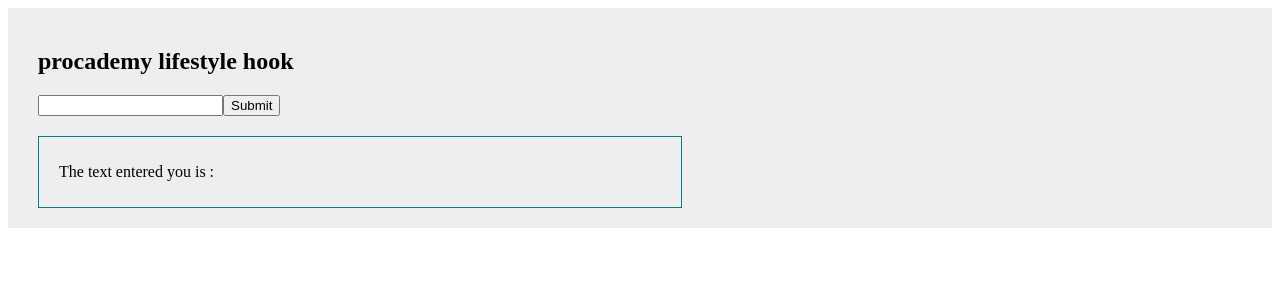
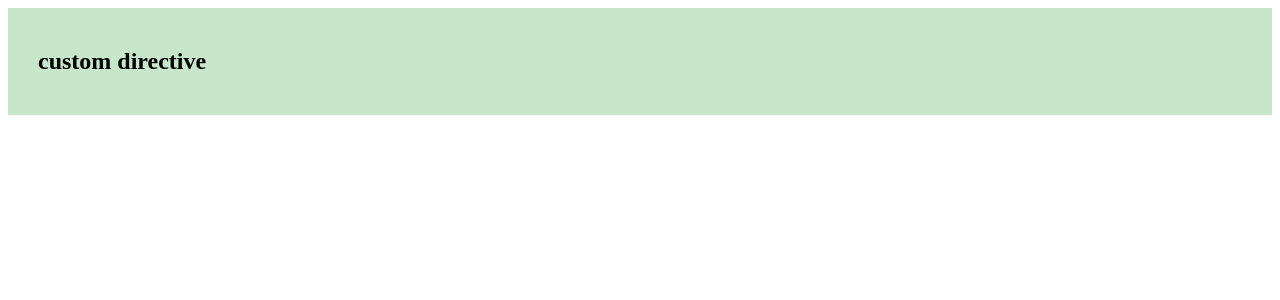
Before and after one commit to monayemhossain90/angular-procademy, an Angular app: page / in a window 1280 px wide. Shown: the top 300 px of the page. Built offline with nearby package versions, Linux system fonts and the light colour scheme.

Commit message:
custom attribute directive t-34

```diff
--- a/src/app/app.component.html
+++ b/src/app/app.component.html
@@ -1,7 +1,3 @@
-<div class="container">
-    <h2> {{title }} lifestyle hook</h2>
-    <input type="text" #input>
-    <button (click)="onSubmit(input)">Submit</button>
-
-    <app-lifestyle-hook [value] = "inputText"></app-lifestyle-hook>
+<div class="container" setBackground>
+   <h2>custom directive</h2>
 </div>
--- /dev/null
+++ b/src/app/customDirective/setBackground.directive.ts
@@ -0,0 +1,18 @@
+import { Directive, ElementRef } from "@angular/core";
+
+@Directive({
+    selector:'[setBackground]'
+})
+
+export class setBackgroundDirective{
+    // private element: ElementRef;
+
+        constructor( private element:ElementRef){
+            this.element = element
+                // element.nativeElement.style.backgroundColor = '#C8E6C9';
+        }
+
+        ngOnInit(){
+            this.element.nativeElement.style.backgroundColor = '#C8E6C9';
+        }
+}
--- a/src/app/lifestyle-hook/lifestyle-hook.component.css
+++ /dev/null
@@ -1,6 +0,0 @@
-.demo{
-    margin-top: 20px;
-    padding:10px 20px;
-    width: 50%;
-    border:1px solid teal;
-}
--- a/src/app/lifestyle-hook/lifestyle-hook.component.html
+++ /dev/null
@@ -1,3 +0,0 @@
-<div class="demo">
-    <p>The text entered you is : {{value}}</p>
-</div>
--- a/src/app/lifestyle-hook/lifestyle-hook.component.ts
+++ /dev/null
@@ -1,27 +0,0 @@
-import { Component, Input } from '@angular/core';
-
-@Component({
-  selector: 'app-lifestyle-hook',
-  templateUrl: './lifestyle-hook.component.html',
-  styleUrls: ['./lifestyle-hook.component.css']
-})
-export class LifestyleHookComponent {
-  @Input() value:string = "procademy";
-  constructor(){
-    console.log("constructor called");
-
-  }
-
-  ngOnChanges(change:any){
-    console.log("ngChanges called")
-
-  }
-
-  ngOnInit(){
-    console.log("ngInit called")
-  };
-
-  ngDoCheck(){
-    console.log("ngDoCheck called")
-  }
-}
```
Also changed, not shown: src/app/app.module.ts (+3 -4 lines), 1 other file (tests, documents, lock files or other folders).
